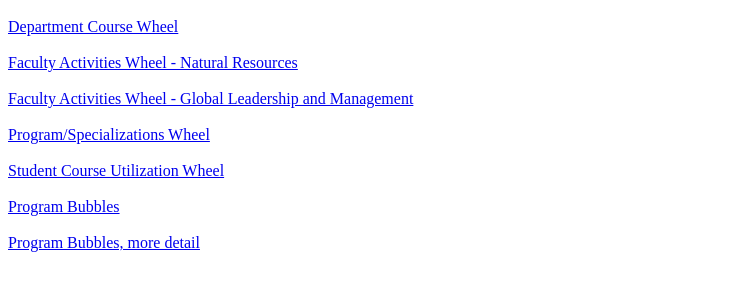
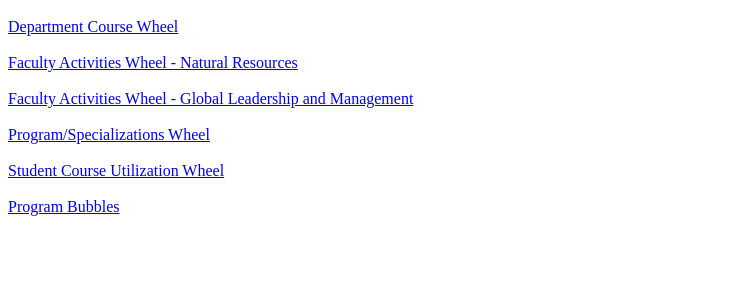
Before and after one commit to JenniferPDX/dpa-landing-page, a plain HTML site: page public_admin.html in a window 1280 px wide. Shown: the part 48-338 px from the top of the page, without its empty margins (0-749 px from the left). Drawn offline with Linux system fonts and the light colour scheme.

Commit message:
Removed second bubble diagram from list

```diff
--- a/public_admin.html
+++ b/public_admin.html
@@ -18,9 +18,5 @@
 		<a href="student-course-utilization-wheel.html">Student Course Utilization Wheel</a>
 		<br><br>
 		<a href="bubble.html">Program Bubbles</a>
-		<br><br>
-		<a href="bubble2.html">Program Bubbles, more detail</a>
-		<br><br>
-
 	</body>
 </html>
```
